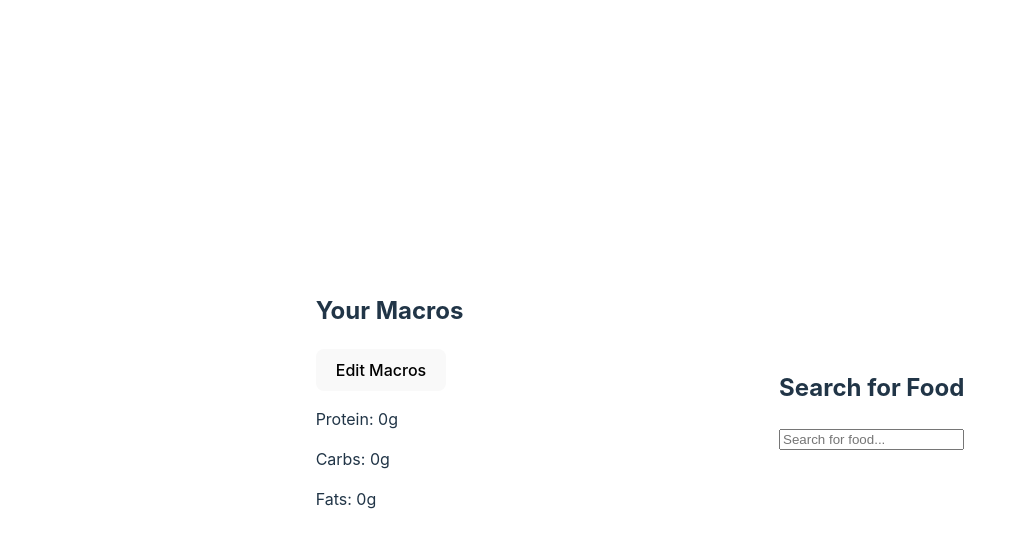
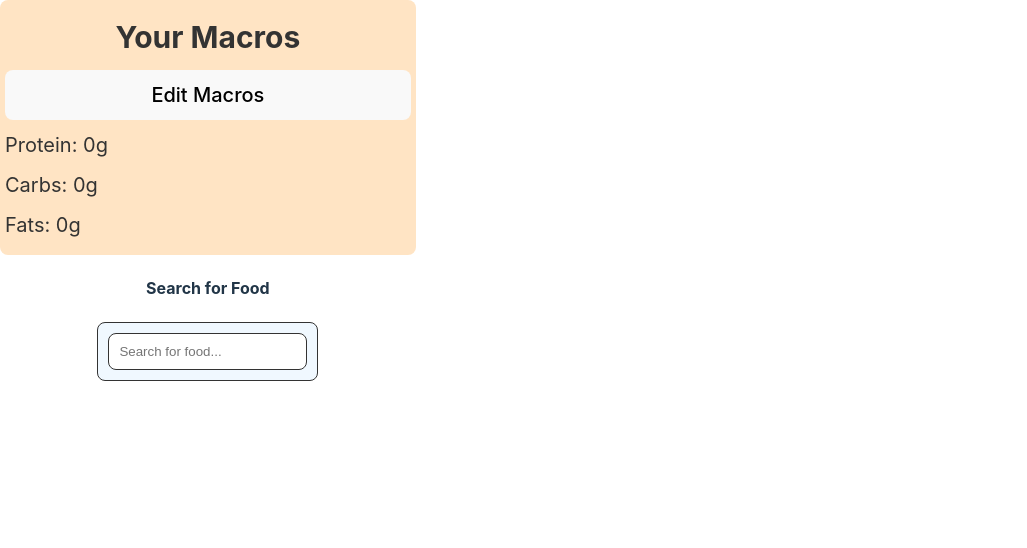
Before and after one commit to LSanchez17/macroNutrition, a React (Vite) app: page / in a window 1280 px wide. Shown: the top 548 px of the page, without its empty margins (0-1027 px from the left). Built offline with nearby package versions, Linux system fonts and the light colour scheme.

Commit message:
styling, finished!

```diff
--- a/src/App.css
+++ b/src/App.css
@@ -3,7 +3,78 @@
   flex-direction: row;
   justify-content: space-evenly;
   flex-wrap: wrap;
-  width: 100vw;
+  width: 100%;
   align-items: center;
   height: 100vh;
+  align-content: flex-start;
 }
+
+
+.user-macros {
+  width: 100%;
+  display: flex;
+  flex-direction: column;
+  row-gap: 10px;
+  padding: 15px 5px;
+  background-color:bisque;
+  border-radius: 8px;
+  color: #333;
+  font-size: 20px;
+}
+
+.user-macros h2 {
+  margin: 0;
+  text-align: center;
+}
+
+.search-food {
+  width: 100%;
+  display: flex;
+  flex-direction: column;
+  align-items: center;
+}
+
+.foodInput {
+  padding: 10px;
+  border-radius: 8px;
+  border: 1px solid #333;
+  background-color: aliceblue;
+}
+
+.foodInput input {
+  padding: 10px;
+  border-radius: 8px;
+  border: 1px solid #333;
+  color: white;
+}
+
+.food-list {
+  width: 80%;
+  display: flex;
+  flex-direction: row;
+  flex-wrap: wrap;
+  row-gap: 10px;
+  padding: 15px 5px;
+  border-radius: 8px;
+  row-gap: 10px;
+  column-gap: 10px;
+  color: #333;
+  font-size: 20px;
+  justify-content: center;
+}
+
+.food-item {
+  width: 150px;
+  display: flex;
+  flex-direction: column;
+  row-gap: 10px;
+  padding: 15px 15px;
+  background-color: #f0f0f0;
+  border-radius: 8px;
+  color: #333;
+  font-size: 20px;
+}
+
+.food-item h3 {
+  margin: 0;
+}
--- a/src/components/FoodList.tsx
+++ b/src/components/FoodList.tsx
@@ -23,9 +23,9 @@ export const FoodList: React.FC<FoodListProps> = ({ searchTerm, onFoodSelected }
             {matches.map((food, idx) => (
                 <div key={idx} className='food-item'>
                     <h3>{food.name}</h3>
-                    <p>Protein: {food.protein}g</p>
-                    <p>Carbs: {food.carbs}g</p>
-                    <p>Fats: {food.fats}g</p>
+                    <span>Protein: {food.protein}g</span>
+                    <span>Carbs: {food.carbs}g</span>
+                    <span>Fats: {food.fats}g</span>
                     <Button onClick={() => handleClick(food)}>Add Food</Button>
                 </div>
             ))}
--- a/src/components/SearchFood.tsx
+++ b/src/components/SearchFood.tsx
@@ -15,8 +15,8 @@ export const SearchFood: React.FC<SearchFoodProps> = ({onFoodSelected}) => {
 
     return (
         <div className='search-food'>
-            <h2>Search for Food</h2>
-            <Input type='text' placeholder='Search for food...' onChange={handleChange} />
+            <h4>Search for Food</h4>
+            <Input type='text' className="foodInput" placeholder='Search for food...' onChange={handleChange} />
             <FoodList searchTerm={searchTerm} onFoodSelected={onFoodSelected}/>
         </div>
     )
--- a/src/components/UserMacros.tsx
+++ b/src/components/UserMacros.tsx
@@ -22,9 +22,9 @@ export const UserMacros = () => {
                 )}
                 {!editMacros && (
                     <>
-                        <p>Protein: {macros.protein}g</p>
-                        <p>Carbs: {macros.carbs}g</p>
-                        <p>Fats: {macros.fats}g</p>
+                        <span>Protein: {macros.protein}g</span>
+                        <span>Carbs: {macros.carbs}g</span>
+                        <span>Fats: {macros.fats}g</span>
                     </>
                 )}
             </div>
```
